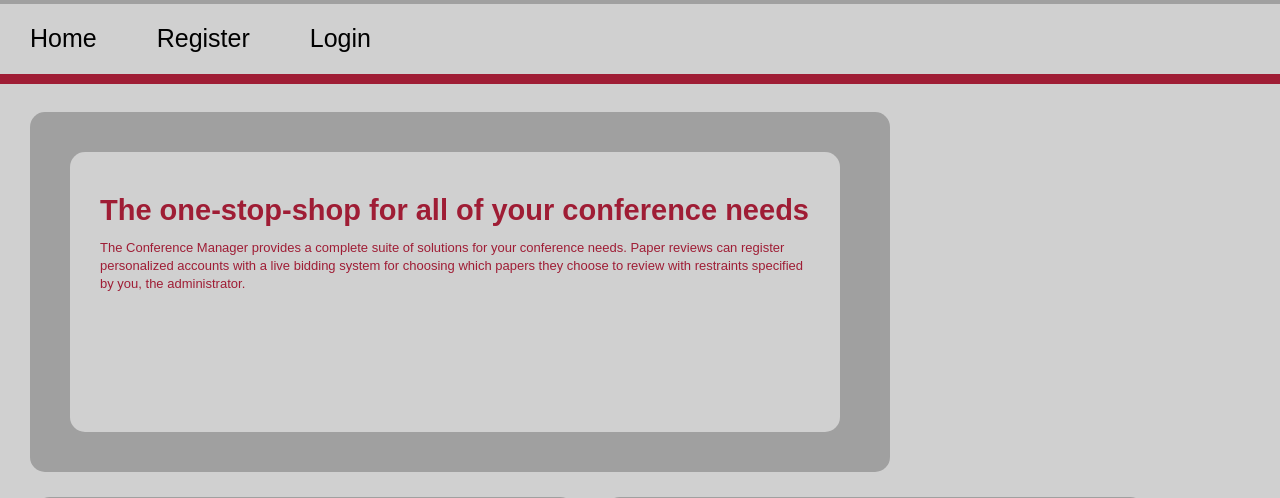
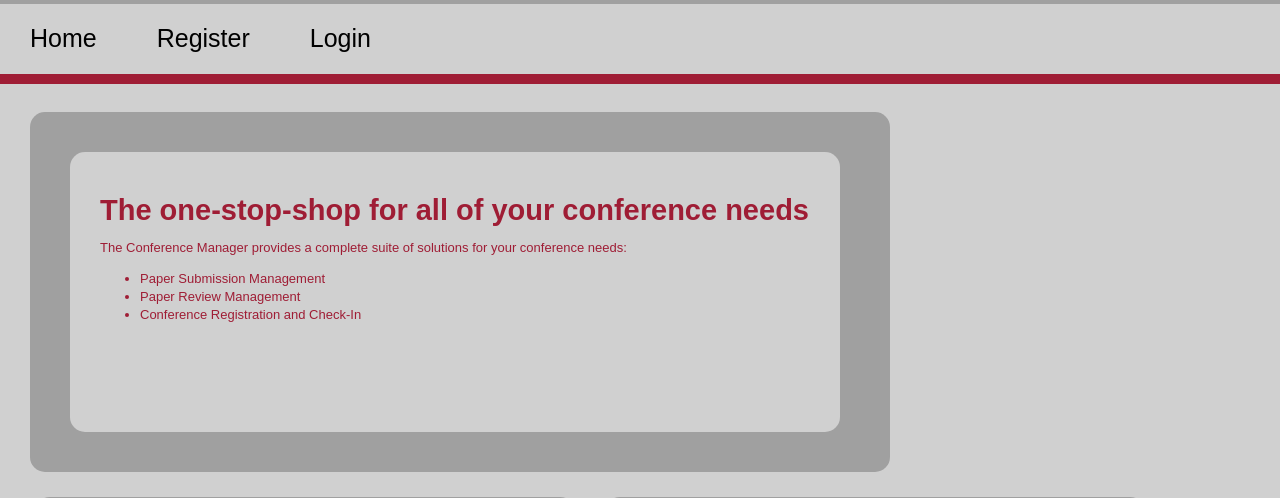
Before and after one commit to PikaJew002/ConferenceManager, a PHP site: page /?page=index in a window 1280 px wide. Shown: the part 273-771 px from the top of the page. Run offline with PHP 8.4, Linux system fonts and the light colour scheme.

Commit message:
Update header content text

```diff
--- a/inc/index.php
+++ b/inc/index.php
@@ -3,9 +3,12 @@
     <div id="content">
       <h1>The one-stop-shop for all of your conference needs</h1>
       <p>
-        The Conference Manager provides a complete suite of solutions for your conference needs.
-        Paper reviews can register personalized accounts with a live bidding system for choosing
-        which papers they choose to review with restraints specified by you, the administrator.
+        The Conference Manager provides a complete suite of solutions for your conference needs:
+        <ul>
+          <li>Paper Submission Management</li>
+          <li>Paper Review Management</li>
+          <li>Conference Registration and Check-In</li>
+        </ul>
       </p>
     </div>
   </div>
```
